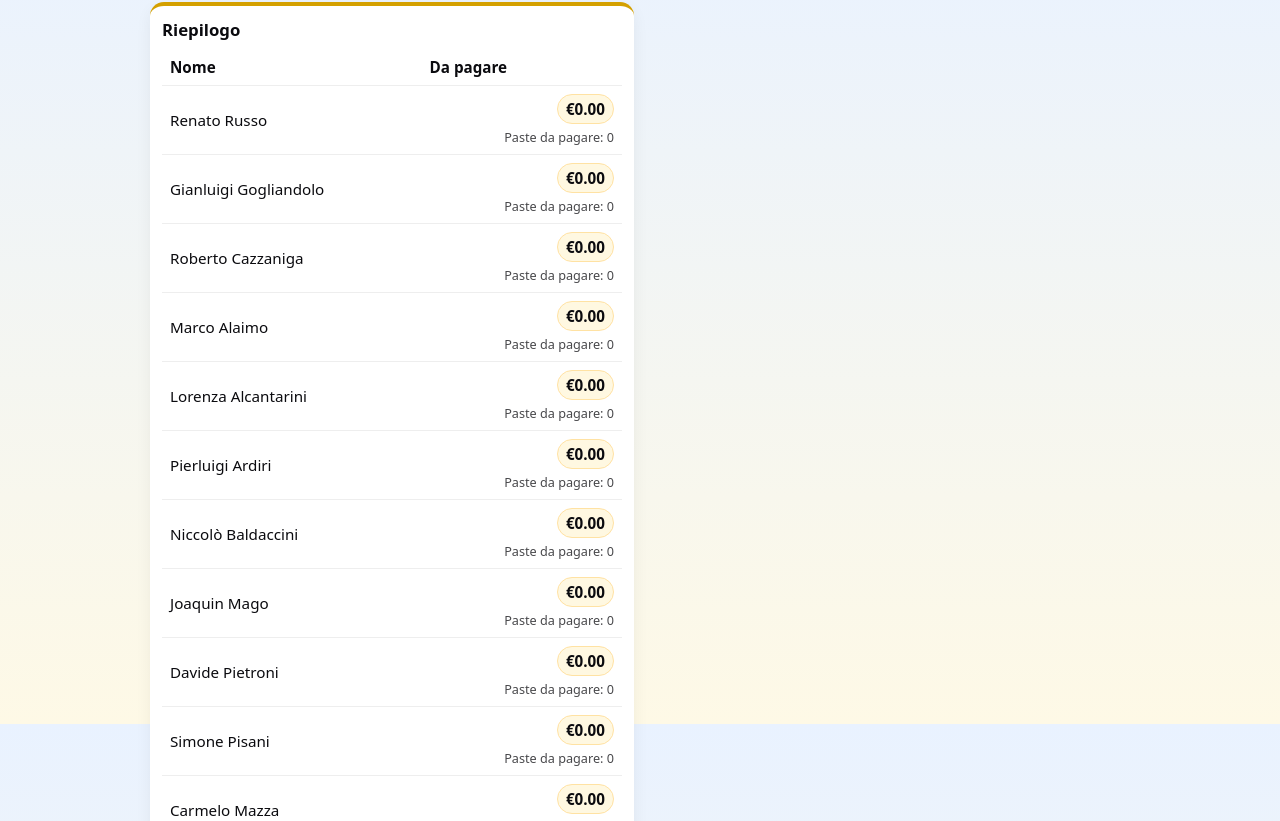
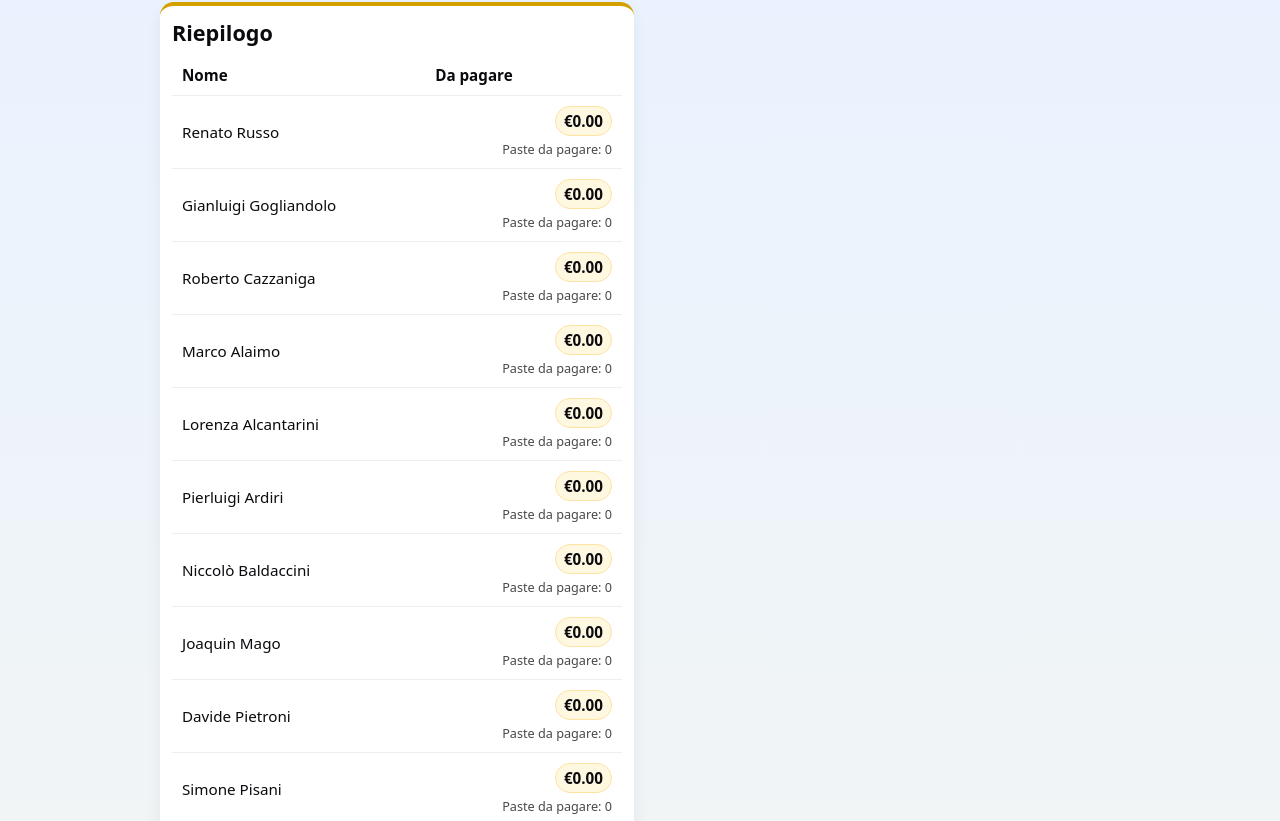
Before and after one commit to giangiking/sicilybvs, a plain HTML site: page index.html in a window 1280 px wide. Shown: the part 76-897 px from the top of the page. Drawn offline with Linux system fonts and the light colour scheme; no server answers.

Commit message:
Add files via upload

```diff
--- a/index.html
+++ b/index.html
@@ -1,30 +1,79 @@
 <!doctype html><html lang="it"><head>
 <meta charset="utf-8"/>
-<meta name="viewport" content="width=device-width,initial-scale=1"/>
+<meta name="viewport" content="width=device-width, initial-scale=1, user-scalable=yes, viewport-fit=cover">
 <title>Sicily BVS – Multe</title>
 <link rel="icon" href="/icon-192.png" sizes="192x192">
 <style>
-:root{--gold:#D4A000;--blue:#1C75BC;--ink:#0b0b0f}
-*{box-sizing:border-box}html,body{height:100%}
-body{margin:0;font-family:system-ui,-apple-system,Segoe UI,Roboto,Inter,Arial,sans-serif;color:var(--ink);background:linear-gradient(180deg,#e9f2ff,#fef9e6)}
-.wrap{min-height:100%;display:flex;justify-content:center;padding:16px}
-.container{width:min(980px,100%)}
-.head{display:flex;gap:12px;align-items:center;justify-content:space-between;margin-bottom:10px;flex-wrap:wrap}
-.brand{display:flex;gap:10px;align-items:center}
-.logo{width:52px;height:52px;border-radius:50%;box-shadow:0 2px 8px rgba(0,0,0,.12)}
-.input{padding:10px 12px;border:1px solid #d4d4dd;border-radius:10px;background:#fff;min-height:38px}
-.btn{padding:9px 12px;border-radius:10px;border:0;background:var(--blue);color:#fff;cursor:pointer}
-.btn.ghost{background:transparent;color:#dc2626;border:1px solid #f0caca}
-.grid{display:grid;grid-template-columns:1fr;gap:12px}
-@media(min-width:880px){.grid{grid-template-columns:1fr 1fr}}
-.card{background:#fff;border-top:4px solid var(--gold);border-radius:14px;box-shadow:0 6px 16px rgba(0,0,0,.06);padding:12px}
-.title{font-size:1.05rem;font-weight:700;margin:0 0 8px}
-.row{display:flex;gap:8px;align-items:center;flex-wrap:wrap}
-.table{width:100%;border-collapse:collapse;font-size:.95rem}
-.table th,.table td{padding:8px;border-bottom:1px solid #eee;text-align:left}
-.right{text-align:right}.muted{opacity:.75}
-.badge{background:var(--blue);color:#fff;border-radius:999px;padding:2px 8px;font-size:.75rem;margin-left:6px}
-.chip{background:#fff8e1;border:1px solid #ffe2a3;border-radius:999px;padding:4px 8px;font-weight:600}
+/* --- base mobile-safe: niente overflow orizzontale, layout fluido --- */
+html, body { width: 100%; max-width: 100%; overflow-x: hidden; }
+* { box-sizing: border-box; }
+
+/* tema */
+:root { --gold:#D4A000; --blue:#1C75BC; --ink:#0b0b0f; }
+
+/* tipografia fluida: si riduce automaticamente sui telefoni */
+html { font-size: clamp(14px, 2.1vw, 16px); }
+
+body {
+  margin: 0;
+  font-family: system-ui, -apple-system, Segoe UI, Roboto, Inter, Arial, sans-serif;
+  color: var(--ink);
+  background: linear-gradient(180deg, #e9f2ff, #fef9e6);
+  padding-left: env(safe-area-inset-left);
+  padding-right: env(safe-area-inset-right);
+}
+
+/* contenitore */
+.wrap { min-height: 100%; display: flex; justify-content: center; padding: 16px; }
+.container { width: 100%; max-width: 980px; margin: 0 auto; padding: 0 10px; }
+
+/* header */
+.head { display: flex; gap: 12px; align-items: center; justify-content: space-between; margin-bottom: 10px; flex-wrap: wrap; }
+.brand { display: flex; gap: 10px; align-items: center; }
+.logo { width: 52px; height: 52px; border-radius: 50%; box-shadow: 0 2px 8px rgba(0,0,0,.12); }
+
+/* input & bottoni (anche questi si riducono un po') */
+.input { padding: 10px 12px; border: 1px solid #d4d4dd; border-radius: 10px; background: #fff; min-height: 38px; font-size: clamp(.92rem, 2.6vw, 1rem); }
+.btn { padding: 9px 12px; border-radius: 10px; border: 0; background: var(--blue); color: #fff; cursor: pointer; font-size: clamp(.92rem, 2.6vw, 1rem); }
+.btn.ghost { background: transparent; color: #dc2626; border: 1px solid #f0caca; }
+
+/* griglia */
+.grid { display: grid; grid-template-columns: 1fr; gap: 12px; }
+@media (min-width: 880px) { .grid { grid-template-columns: 1fr 1fr; } }
+
+/* card */
+.card { background: #fff; border-top: 4px solid var(--gold); border-radius: 14px; box-shadow: 0 6px 16px rgba(0,0,0,.06); padding: 12px; }
+.title { font-size: clamp(1.05rem, 3.4vw, 1.35rem); font-weight: 700; margin: 0 0 8px; }
+.row { display: flex; gap: 8px; align-items: center; flex-wrap: wrap; }
+
+/* tabelle: rientrano SEMPRE nello schermo, niente scroll orizzontale */
+.table { width: 100%; border-collapse: collapse; font-size: clamp(.86rem, 2.5vw, .95rem); table-layout: auto; }
+.table th, .table td {
+  padding: clamp(6px, 1.2vw, 10px);
+  border-bottom: 1px solid #eee;
+  text-align: left;
+  vertical-align: middle;
+  word-break: normal;      /* niente spezzettamento lettera-per-lettera */
+  white-space: normal;     /* permetti di andare a capo */
+  hyphens: auto;           /* manda a capo “bene” le parole lunghe */
+}
+
+/* numeri compatti e su una riga */
+.right, .num { text-align: right; white-space: nowrap; font-variant-numeric: tabular-nums; }
+
+/* dettagli estetici */
+.muted { opacity: .75; }
+.badge { background: var(--blue); color: #fff; border-radius: 999px; padding: 2px 8px; font-size: .75rem; margin-left: 6px; }
+.chip { background: #fff8e1; border: 1px solid #ffe2a3; border-radius: 999px; padding: 4px 8px; font-weight: 600; }
+.foot { opacity: .7; font-size: .9rem; margin-top: 8px; }
+
+/* telefoni piccoli: stringi un altro filo */
+@media (max-width: 390px) {
+  .logo { width: 44px; height: 44px; }
+  .table { font-size: .83rem; }
+  .table th, .table td { padding: 5px 6px; }
+  .input, .btn { min-height: 34px; padding: 8px 10px; }
+}
 </style>
 </head><body>
 <div class="wrap"><div class="container">
```
